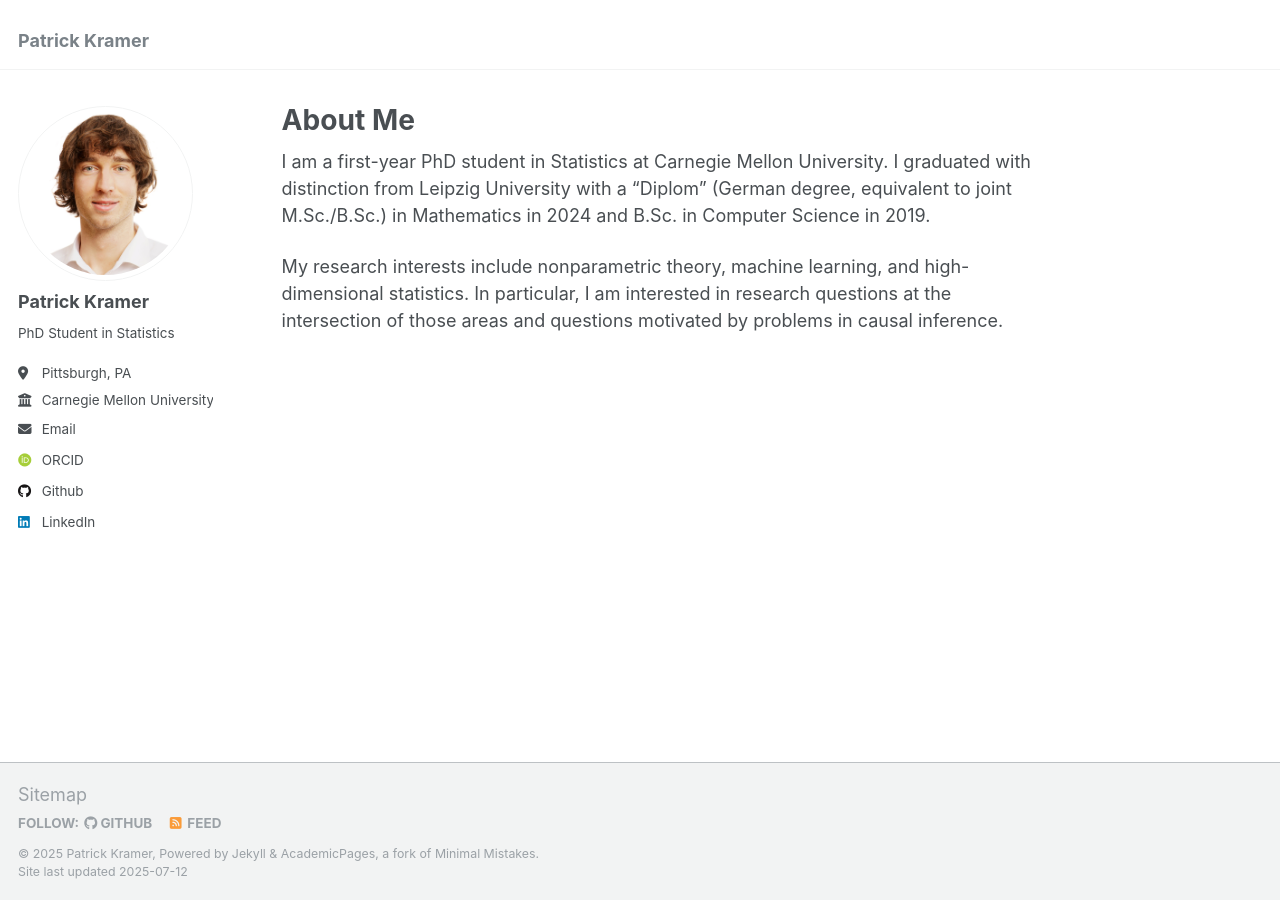
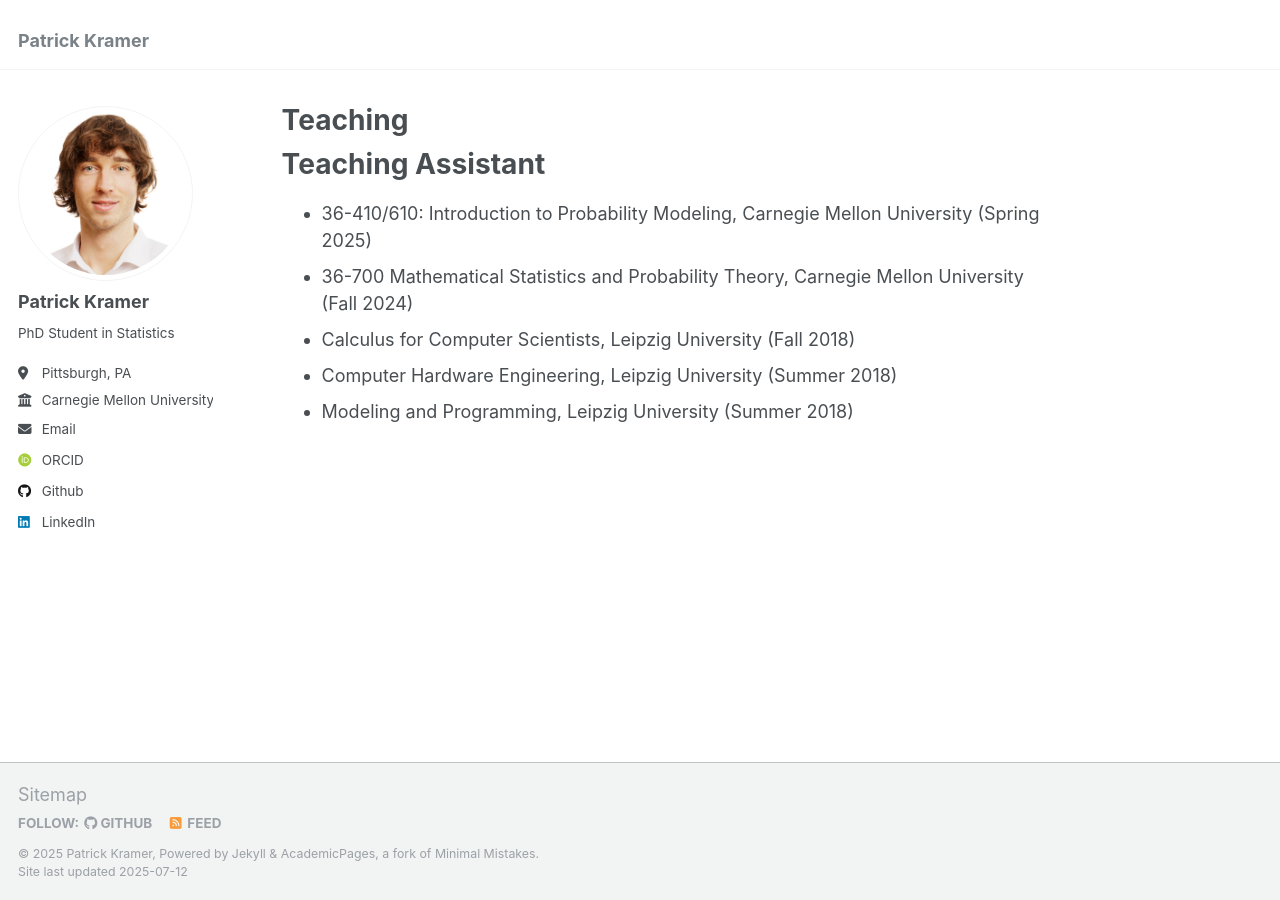
Before and after one commit to patrick-kramer/patrick-kramer.github.io, a Jekyll site: the page built from _pages/teaching.md, in a window 1280 px wide. Built offline with Jekyll 4.4.1, drawn with Linux system fonts in a browser that asks for light colours; some web fonts are replaced.

Commit message:
Update publications and teaching

```diff
--- a/_pages/about.md
+++ b/_pages/about.md
@@ -9,4 +9,4 @@
 
 I am a first-year PhD student in Statistics at Carnegie Mellon University. I graduated with distinction from Leipzig University with a "Diplom" (German degree, equivalent to joint M.Sc./B.Sc.) in Mathematics in 2024 and B.Sc. in Computer Science in 2019.
 
-My research interests include nonparametric theory, machine learning, and high-dimensional statistics. In particular, I am interested in research questions at the intersection of those areas and questions motivated by problems in causal inference.
+My research interests include nonparametric theory, machine learning, and high-dimensional statistics. In particular, I am interested in research questions that are motivated by problems in causal inference.
--- /dev/null
+++ b/_pages/teaching.md
@@ -0,0 +1,16 @@
+---
+permalink: /
+title: "Teaching"
+author_profile: true
+redirect_from:
+  - /teaching/
+  - /teaching.html
+---
+
+Teaching Assistant
+======
+* 36-410/610: Introduction to Probability Modeling, Carnegie Mellon University (Spring 2025)
+* 36-700 Mathematical Statistics and Probability Theory, Carnegie Mellon University (Fall 2024)
+* Calculus for Computer Scientists, Leipzig University (Fall 2018)
+* Computer Hardware Engineering, Leipzig University (Summer 2018)
+* Modeling and Programming, Leipzig University (Summer 2018)
```
Also changed, not shown: _pages/publications.html (deleted, +0 -33 lines), _pages/publications.md (added, +10 -0 lines), _pages/teaching.html (deleted, +0 -12 lines).
